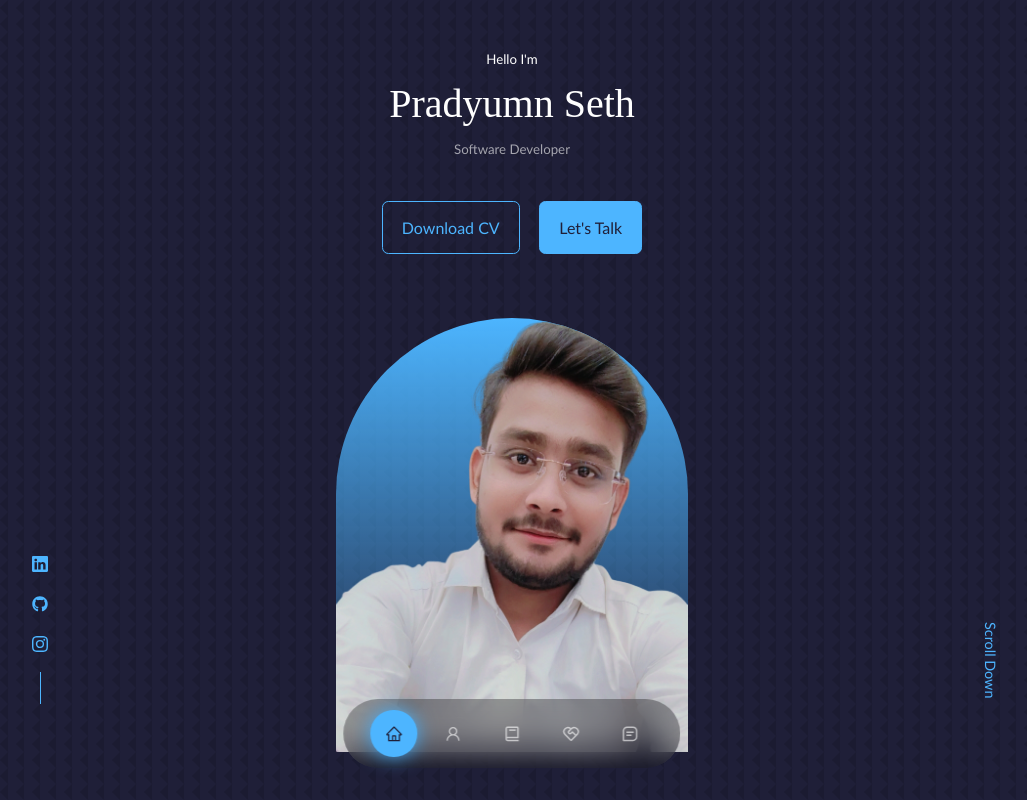
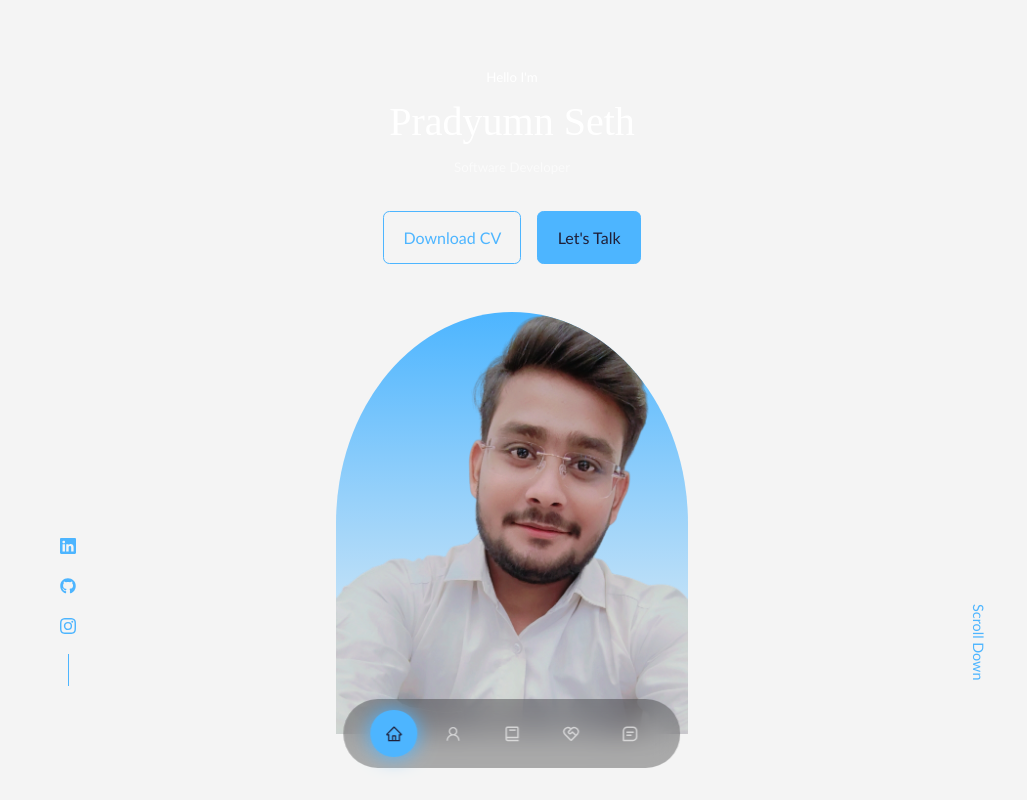
Before and after one commit to Pradyumnseth743/My-Portfolio, a React (Create React App) app: page / in a window 1280 px wide. Shown: the whole page, without its empty margins (128-1155 px from the left). Built offline with nearby package versions, Linux system fonts and the light colour scheme.

Commit message:
3rd Header Changes

```diff
--- a/src/components/header/header.css
+++ b/src/components/header/header.css
@@ -1,87 +1,77 @@
+/* Reset default styles */
 * {
     text-decoration: none;
-  }
+    margin: 0;
+    padding: 0;
+    box-sizing: border-box;
+}
 
-  a, a:link, a:visited {
+a {
     text-decoration: none !important;
-  }
+}
 
-  header {
+/* Header Styling */
+header {
     min-height: 100vh;
-    height: 100svh;
-        display: flex;
+    display: flex;
     flex-direction: column;
     justify-content: center;
     align-items: center;
-    padding: 0;
-    margin: 0;
+    text-align: center;
+    padding: 0 1rem;
+    background: var(--background-color, #f4f4f4);
 }
 
-
 .header__container {
-    margin: 0;
-    padding: 0;
     display: flex;
     flex-direction: column;
     align-items: center;
     justify-content: center;
-    text-align: center;
     position: relative;
 }
 
-
-
-
-/* ================HEADER SOCIALS================= */
-.header__socials{
-    display:flex;
+/* Header Socials */
+.header__socials {
+    display: flex;
     flex-direction: column;
     align-items: center;
     gap: 0.8rem;
-    position:absolute;
-    left: 0;
+    position: absolute;
+    left: 1rem;
     bottom: 3rem;
 }
 
-.header__socials::after{
+.header__socials::after {
     content: "";
     width: 1px;
     height: 2rem;
-    background:var(--color-primary);
+    background: var(--color-primary, #000);
 }
 
-
-
-
-
-/* /===============CTA================/ */
-
-.cta{
-    margin-top: 2.5rem;
+/* Call-to-Action Buttons */
+.cta {
+    margin-top: 2rem;
     display: flex;
-    gap: 1.2rem;
+    gap: 1rem;
     justify-content: center;
+    flex-wrap: wrap;
 }
 
-
-
-/* /=============== Me image ================/ */
-
+/* Profile Image */
 .me {
-    position: relative; /* Removes absolute positioning issues */
-    margin: 4rem auto 0 auto; /* Centers it dynamically */
-    display: block;
-    width: 22rem;
-    height: 434px;
-    background: linear-gradient(var(--color-primary), transparent);
-    border-radius: 12rem 12rem 0 0;
+    position: relative;
+    margin: 3rem auto 0 auto;
+    width: 100%;
+    max-width: 22rem;
+    height: auto;
+    aspect-ratio: 1 / 1.2;
+    background: linear-gradient(var(--color-primary, #000), transparent);
+    border-radius: 50% 50% 0 0;
     overflow: hidden;
 }
 
-
-/* /=============== scroll down ================/ */
-
-.scroll__down{
+/* Scroll Down Indicator */
+.scroll__down {
     position: absolute;
     right: -2.3rem;
     bottom: 5rem;
@@ -90,48 +80,41 @@
     font-size: 0.9rem;
 }
 
-
-
-
-/* /=================Media queries (medium devices) ====================/ */
-@media screen and (max-width: 1024px){
-    header{
-        min-height: 100dvh;
+/* Responsive Adjustments */
+@media screen and (max-width: 1280px) {
+    header {
+        height: 80vh;
     }
 }
 
-@media screen and (max-width: 1280px){
-    header{
-        height: 70vh;
+@media screen and (max-width: 1024px) {
+    header {
+        height: 100dvh;
     }
-    /* .me{
-        height: 30rem;
-    } */
-    /* #main{
-        height:max-content;
-    } */
 }
 
-/* /=================Media queries (small devices) ====================/ */
-@media screen and (max-width: 600px){
-    header{
-        min-height: 100dvh; /* Same fix for small screens */
+@media screen and (max-width: 768px) {
+    .me {
+        max-width: 18rem;
+    }
+}
+
+@media screen and (max-width: 600px) {
+    header {
+        min-height: 100dvh;
     }
     .header__socials,
-    .scroll__down{
+    .scroll__down {
         display: none;
     }
     .me {
-        width: 18rem; /* Smaller width on small screens */
-        height: 380px; /* Adjust height */
+        max-width: 16rem;
     }
 }
 
+/* Safari Compatibility */
 @supports (-webkit-touch-callout: none) {
     header {
-        height: 100vh; /* Fallback for Safari */
+        height: 100vh;
     }
 }
-header {
-    outline: 2px solid red;
-}
```
